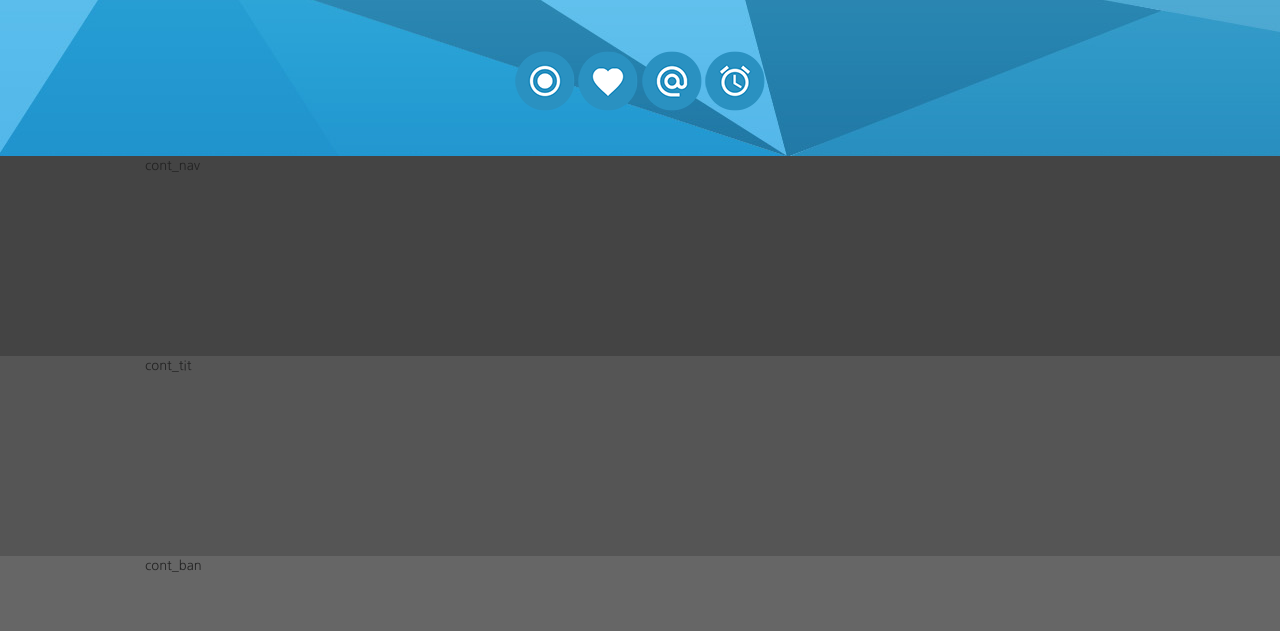
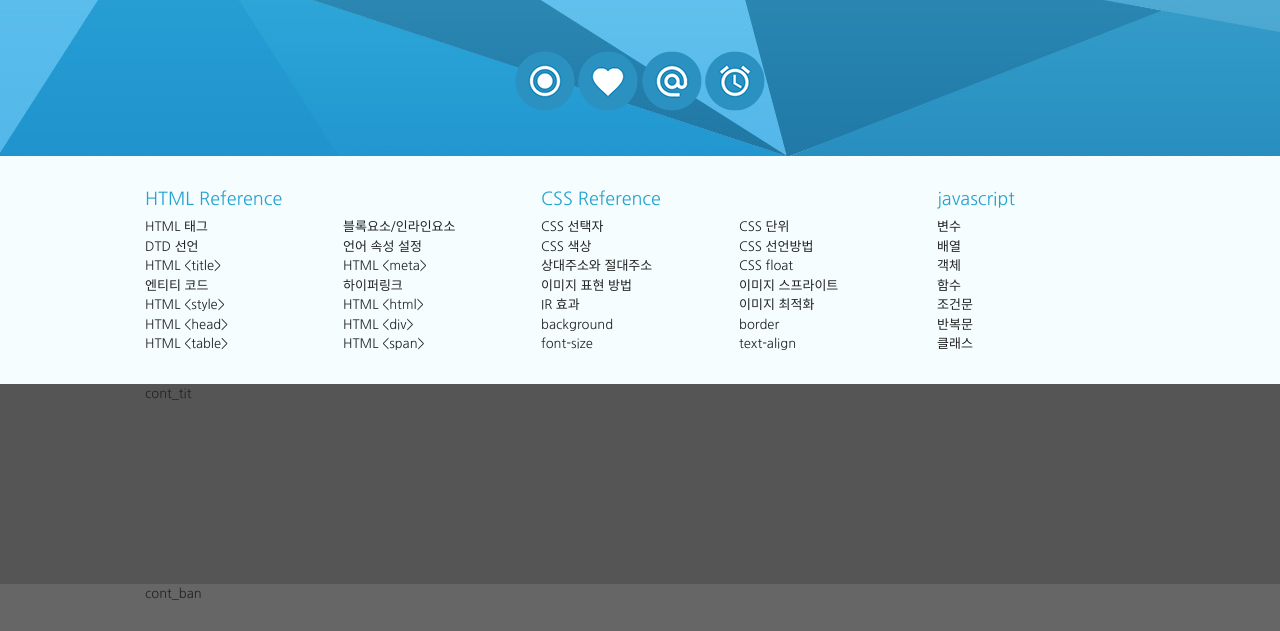
Before and after one commit to DOHAEUN/dothome1, a plain HTML site: page webstandard/index.html in a window 1280 px wide. Shown: the part 169-800 px from the top of the page. Drawn offline with Linux system fonts and the light colour scheme.

Commit message:
2020.10.06

```diff
--- a/webstandard/css/reset.css
+++ b/webstandard/css/reset.css
@@ -21,6 +21,9 @@ h1, h2, h3, h4, h5, h6 {
     color: #222;
     font-weight: normal;
 }
+
+/* 블릿기호 초기화 */
+ul, ol, dl, menu {list-style: none;}
 
 /* IR 효과 */
 .ir_pm {
@@ -49,3 +52,5 @@ h1, h2, h3, h4, h5, h6 {
     line-height: 0;
     text-indent: -9999px;
 }
+
+/* 대체 텍스트가 아닌 접근성을 위한 숨김 텍스트를 제공할 때 */
--- a/webstandard/css/style.css
+++ b/webstandard/css/style.css
@@ -18,11 +18,11 @@
     height: 325px;
     background: url(../img/header_bg.jpg) repeat-x center top;
 }
-#contents { height: 800px; background: #222;}
+#contents {}
 #footer { height: 200px; background: #333;}
 
 /* 컨텐츠 레이아웃 */
-.cont_nav { height: 200px; background: #444;}
+.cont_nav {background: #f6fdff;}
 .cont_tit { height: 200px; background: #555;}
 .cont_ban { height: 200px; background: #666 ;}
 .cont_cont { height: 200px; background: #777;}
@@ -78,3 +78,14 @@
 .header .header_icon a.icon2:hover {background-position: -60px -60px;}
 .header .header_icon a.icon3:hover {background-position: -60px -120px;}
 .header .header_icon a.icon4:hover {background-position: -60px -180px;}
+
+/* 전체 메뉴 */
+
+.nav {overflow: hidden; padding: 30px 0;}
+.nav > div {float: left; width: 40%;}
+.nav > div:last-child {width: 20%;}
+.nav > div h3 {font-size: 18px; color:#25a2d0; margin-bottom: 4px;}
+.nav > div ul {overflow: hidden;}
+.nav > div ul li {float: left; width: 50%;}
+.nav > div:last-child ul li {width: 100%;}
+.nav > div ul li a:hover {text-decoration: underline;}
--- a/webstandard/index.html
+++ b/webstandard/index.html
@@ -49,7 +49,61 @@
 
         <div id="contents">
             <div class="cont_nav">
-                <div class="container">cont_nav</div>
+                <div class="container">
+                    <h2 class="ir_so">전체 메뉴</h2>
+                    <div class="nav">
+                        <div>
+                            <h3>HTML Reference</h3>
+                            <ul>
+                                <li><a href="#">HTML 태그</a></li>
+                                <li><a href="#">블록요소/인라인요소</a></li>
+                                <li><a href="#">DTD 선언</a></li>
+                                <li><a href="#">언어 속성 설정</a></li>
+                                <li><a href="#">HTML &lt;title&gt;</a></li>
+                                <li><a href="#">HTML &lt;meta&gt;</a></li>
+                                <li><a href="#">엔티티 코드</a></li>
+                                <li><a href="#">하이퍼링크</a></li>
+                                <li><a href="#">HTML &lt;style&gt;</a></li>
+                                <li><a href="#">HTML &lt;html&gt;</a></li>
+                                <li><a href="#">HTML &lt;head&gt;</a></li>
+                                <li><a href="#">HTML &lt;div&gt;</a></li>
+                                <li><a href="#">HTML &lt;table&gt;</a></li>
+                                <li><a href="#">HTML &lt;span&gt;</a></li>
+                            </ul>
+                        </div>
+                        <div>
+                            <h3>CSS Reference</h3>
+                            <ul>
+                                <li><a href="#">CSS 선택자</a></li>
+                                <li><a href="#">CSS 단위</a></li>
+                                <li><a href="#">CSS 색상</a></li>
+                                <li><a href="#">CSS 선언방법</a></li>
+                                <li><a href="#">상대주소와 절대주소</a></li>
+                                <li><a href="#">CSS float</a></li>
+                                <li><a href="#">이미지 표현 방법</a></li>
+                                <li><a href="#">이미지 스프라이트</a></li>
+                                <li><a href="#">IR 효과</a></li>
+                                <li><a href="#">이미지 최적화</a></li>
+                                <li><a href="#">background</a></li>
+                                <li><a href="#">border</a></li>
+                                <li><a href="#">font-size</a></li>
+                                <li><a href="#">text-align</a></li>
+                            </ul>
+                        </div>
+                        <div>
+                            <h3>javascript</h3>
+                            <ul>
+                                <li><a href="#">변수</a></li>
+                                <li><a href="#">배열</a></li>
+                                <li><a href="#">객체</a></li>
+                                <li><a href="#">함수</a></li>
+                                <li><a href="#">조건문</a></li>
+                                <li><a href="#">반복문</a></li>
+                                <li><a href="#">클래스</a></li>
+                            </ul>
+                        </div>
+                    </div>
+                </div>
             </div>
             <!-- //cont_nav -->
             <div class="cont_tit">
```
